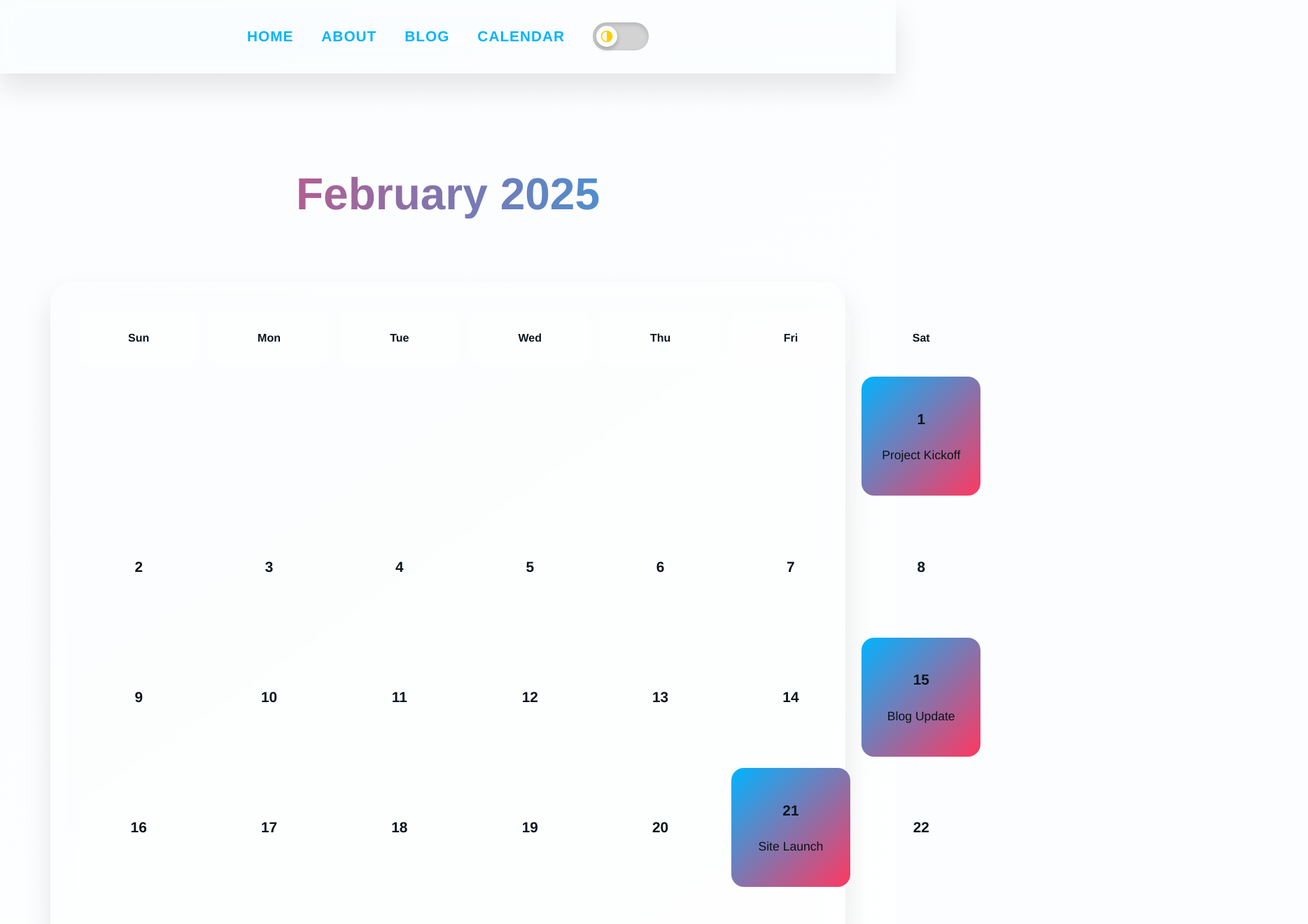
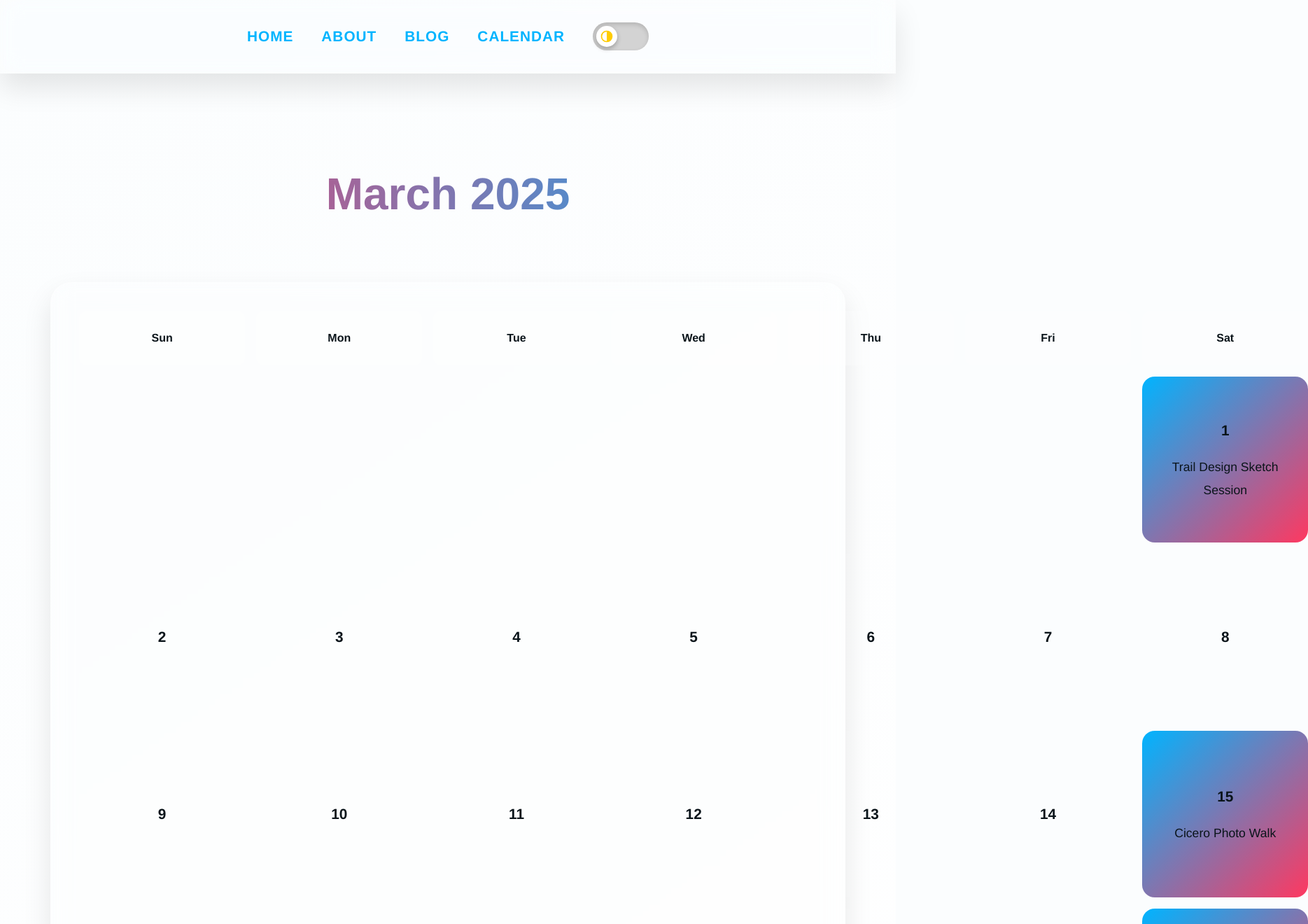
Before and after one commit to slyfox29/henry-quakenbush-site, a Next.js app: page /calendar in a window 1280 px wide. Shown: the top 1320 px of the page at 70% size, 1869 px wide, since content can reach past the window. Built offline with nearby package versions, Linux system fonts and the light colour scheme.

Commit message:
Update calendar.js

```diff
--- a/pages/calendar.js
+++ b/pages/calendar.js
@@ -1,22 +1,17 @@
 import Layout from '../components/Layout';
+import events from '../data/events.json';
 
 export default function Calendar() {
-  const events = [
-    { date: '2025-02-01', title: 'Project Kickoff' },
-    { date: '2025-02-15', title: 'Blog Update' },
-    { date: '2025-02-21', title: 'Site Launch' },
-  ];
-
-  const month = '2025-02';
-  const daysInMonth = new Date(2025, 1, 0).getDate();
-  const firstDay = new Date(2025, 1, 1).getDay();
+  const month = '2025-03'; // March 2025 as example
+  const daysInMonth = new Date(2025, 2, 0).getDate(); // 31 days
+  const firstDay = new Date(2025, 2, 1).getDay(); // Sunday = 0, etc.
   const days = Array.from({ length: daysInMonth }, (_, i) => i + 1);
   const blanks = Array(firstDay).fill(null);
 
   return (
     <Layout>
       <section className="calendar">
-        <h2 className="section-title illuminated">February 2025</h2>
+        <h2 className="section-title illuminated">March 2025</h2>
         <div className="calendar-grid">
           {['Sun', 'Mon', 'Tue', 'Wed', 'Thu', 'Fri', 'Sat'].map((day) => (
             <div key={day} className="calendar-header">{day}</div>
```
